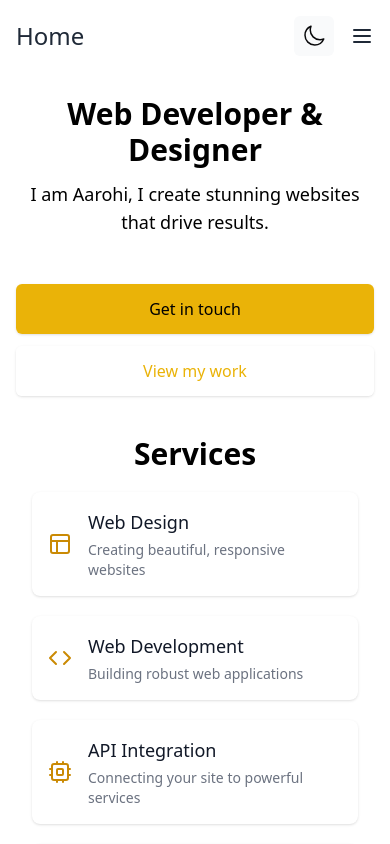
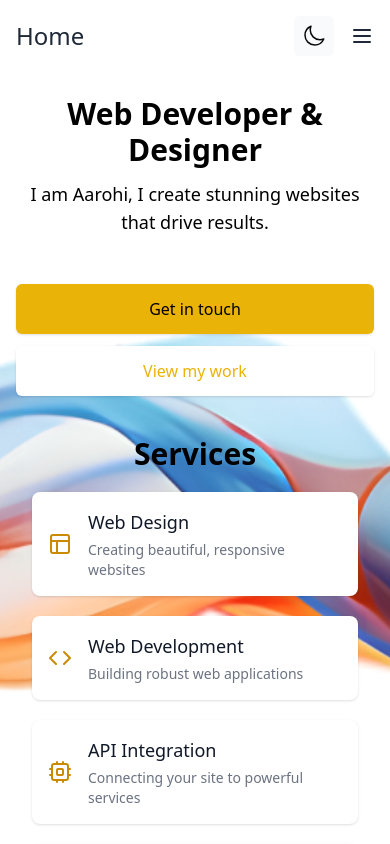
Before and after one commit to bhanujongit4/codeolympusai, a Next.js app: page / in a window 390 px wide. Shown: the top 844 px of the page. Built offline with nearby package versions, Linux system fonts and the light colour scheme.

Commit message:
Update page.jsx

```diff
--- a/src/app/home/page.jsx
+++ b/src/app/home/page.jsx
@@ -12,10 +12,11 @@ const HomePage = () => {
   return (
     <div className="bg-white dark:bg-black min-h-screen relative">
       <main className="relative">
-        <div className="absolute inset-0 w-full h-full hidden sm:block">
+         {/* Desktop background */}
+         <div className="absolute inset-0 w-full h-full hidden sm:block">
           <Image
             src="/images/bg-7.png"
-            alt="."
+            alt="Desktop background"
             layout="fill"
             objectFit="cover"
             objectPosition="center"
@@ -23,6 +24,11 @@ const HomePage = () => {
             priority
             className="w-full h-full"
           />
+        </div>
+        {/* Mobile background */}
+        <div className="absolute inset-0 w-full h-full sm:hidden">
+        <div className="bg-cover bg-center h-screen" style={{ backgroundImage: "url('images/bg-7.png')" }}>
+    </div>
         </div>
         <div className="relative max-w-7xl mx-auto py-6 px-4 sm:px-6 lg:px-8">
           <div className="text-center">
```
